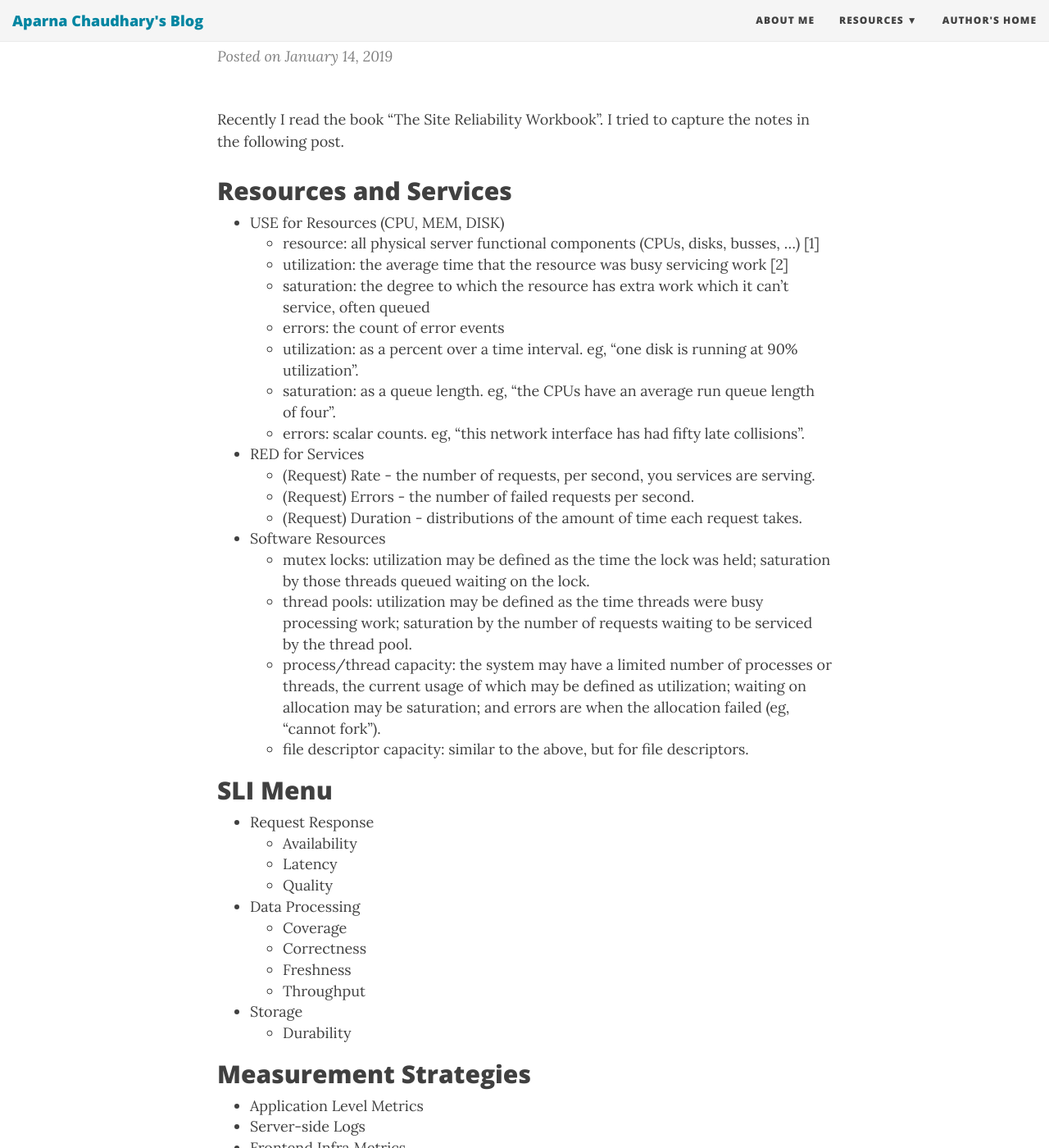
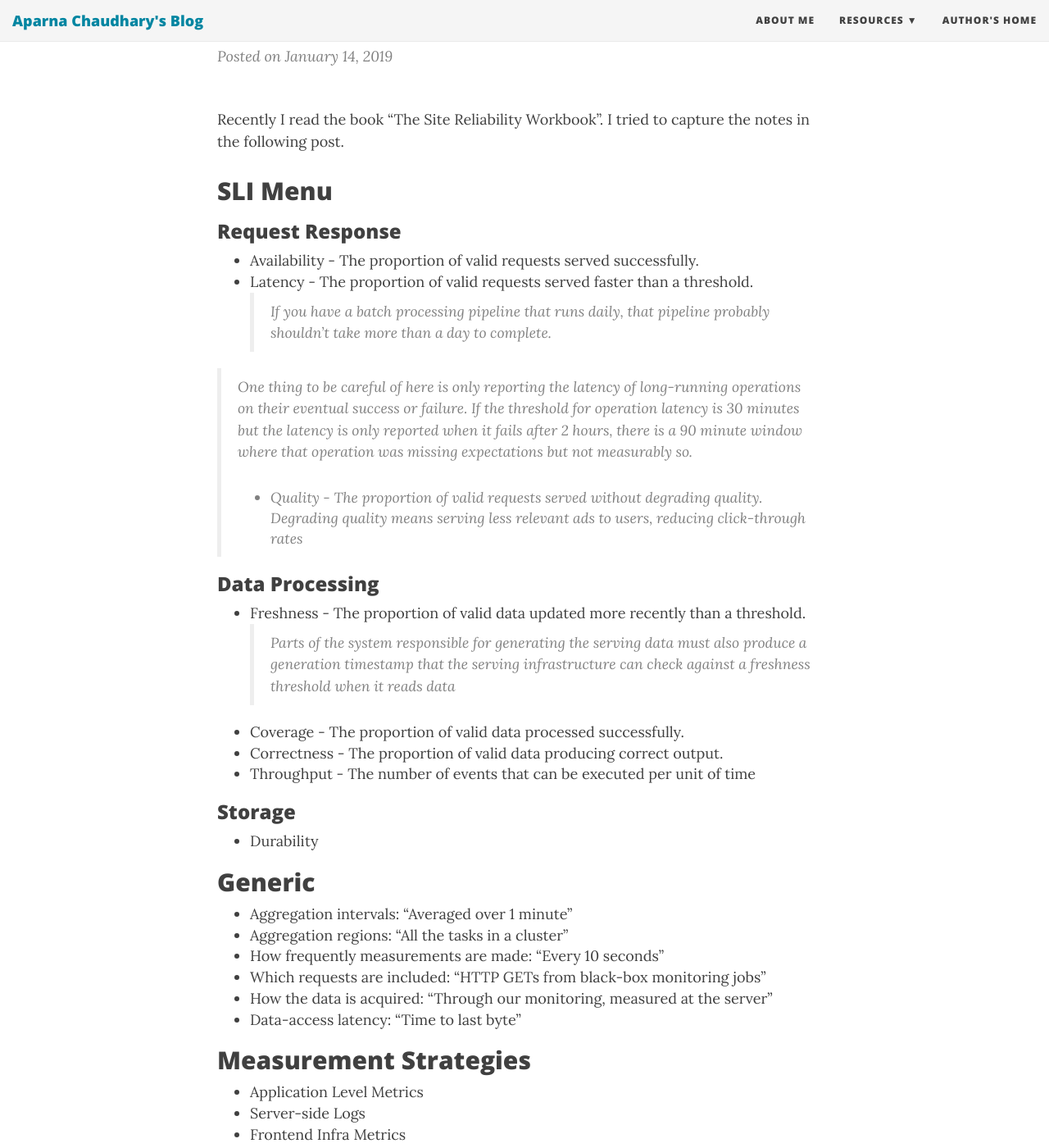
Before and after one commit to aparnachaudhary/aparnachaudhary.github.io, a Jekyll site: the page built from _posts/2019-01-14-The-Site-Reliability-Workbook.md, in a window 1280 px wide and 1400 px high, scrolled down 194 px. Shown: the whole window at 82% size. Built offline with Jekyll 4.4.1, drawn with Linux system fonts in a browser that asks for light colours; nearby versions of some CDN libraries; comment, search, counter and statistics services are not loaded; some of the changed text lies outside the part shown.

Commit message:
Update 2019-01-14-The-Site-Reliability-Workbook.md

```diff
--- a/_posts/2019-01-14-The-Site-Reliability-Workbook.md
+++ b/_posts/2019-01-14-The-Site-Reliability-Workbook.md
@@ -6,43 +6,37 @@ tags: [SRE, SLI, SLO, SLA]
 
 Recently I read the book “The Site Reliability Workbook”. I tried to capture the notes in the following post.
 
-## Resources and Services
+## SLI Menu
 
-* USE for Resources (CPU, MEM, DISK)
-  * resource: all physical server functional components (CPUs, disks, busses, ...) [1]
-  * utilization: the average time that the resource was busy servicing work [2]
-  * saturation: the degree to which the resource has extra work which it can't service, often queued
-  * errors: the count of error events
-  * utilization: as a percent over a time interval. eg, "one disk is running at 90% utilization".
-  * saturation: as a queue length. eg, "the CPUs have an average run queue length of four".
-  * errors: scalar counts. eg, "this network interface has had fifty late collisions".
+### Request Response
+  * Availability - The proportion of valid requests served successfully.
+  * Latency - The proportion of valid requests served faster than a threshold.
+  > If you have a batch processing pipeline that runs daily, that pipeline probably shouldn't take more than a day to complete.
 
-* RED for Services
-  * (Request) Rate - the number of requests, per second, you services are serving.
-  * (Request) Errors - the number of failed requests per second.
-  * (Request) Duration - distributions of the amount of time each request takes.
+> One thing to be careful of here is only reporting the latency of long-running operations on their eventual success or failure. If the threshold for operation latency is 30 minutes but the latency is only reported when it fails after 2 hours, there is a 90 minute window where that operation was missing expectations but not measurably so.
+  * Quality - The proportion of valid requests served without degrading quality.
+  > Degrading quality means serving less relevant ads to users, reducing click-through rates
 
-* Software Resources
-  * mutex locks: utilization may be defined as the time the lock was held; saturation by those threads queued waiting on the lock.
-  * thread pools: utilization may be defined as the time threads were busy processing work; saturation by the number of requests waiting to be serviced by the thread pool.
-  * process/thread capacity: the system may have a limited number of processes or threads, the current usage of which may be defined as utilization; waiting on allocation may be saturation; and errors are when the allocation failed (eg, "cannot fork").
-  * file descriptor capacity: similar to the above, but for file descriptors.
+### Data Processing
+  * Freshness - The proportion of valid data updated more recently than a threshold.
+  > Parts of the system responsible for generating the serving data must also produce a generation timestamp that the serving infrastructure can check against a freshness threshold when it reads data
+  * Coverage - The proportion of valid data processed successfully.
+  * Correctness - The proportion of valid data producing correct output.
+  * Throughput - The number of events that can be executed per unit of time
+
+### Storage
+  * Durability
+
+## Generic
+
+* Aggregation intervals: “Averaged over 1 minute”
+* Aggregation regions: “All the tasks in a cluster”
+* How frequently measurements are made: “Every 10 seconds”
+* Which requests are included: “HTTP GETs from black-box monitoring jobs”
+* How the data is acquired: “Through our monitoring, measured at the server”
+* Data-access latency: “Time to last byte”
 
 
-
-## SLI Menu
-
-* Request Response
-  * Availability
-  * Latency
-  * Quality
-* Data Processing
-  * Coverage
-  * Correctness
-  * Freshness
-  * Throughput
-* Storage
-  * Durability
 
 ## Measurement Strategies
 
@@ -89,3 +83,37 @@ long-running operations on their eventual success or failure. If the
 threshold for operation latency is 30 minutes but the latency is only
 reported when it fails after 2 hours, there is a 90 minute window where
 that operation was missing expectations but not measurably so.
+
+> Make sure that your SLIs have an _event_, a success criterion, and specify where and how you record success or failure. Describe your specification as the proportion of events that were good.
+> Make sure that your SLO specifies both a _target_ and a _measurement window_.
+
+> Big data systems, such as data processing pipelines, tend to care about throughput and end-to-end latency. In other words: How much data is being processed? How long does it take the data to progress from ingestion to completion? (Some pipelines may also have targets for latency on individual processing stages.)
+
+> Pipelines are a great way of doing batch processing: And measuring how good your batch processing is going can’t be done on “Did this request work,” because provided the pipeline is running correctly all work will eventually be done, and even if it breaks we have time to fix it without user pain. So we have to think about it a different way.
+
+## Resources and Services
+
+* USE for Resources (CPU, MEM, DISK)
+  * resource: all physical server functional components (CPUs, disks, busses, ...) [1]
+  * utilization: the average time that the resource was busy servicing work [2]
+  * saturation: the degree to which the resource has extra work which it can't service, often queued
+  * errors: the count of error events
+  * utilization: as a percent over a time interval. eg, "one disk is running at 90% utilization".
+  * saturation: as a queue length. eg, "the CPUs have an average run queue length of four".
+  * errors: scalar counts. eg, "this network interface has had fifty late collisions".
+
+* RED for Services
+  * (Request) Rate - the number of requests, per second, you services are serving.
+  * (Request) Errors - the number of failed requests per second.
+  * (Request) Duration - distributions of the amount of time each request takes.
+
+* Software Resources
+  * mutex locks: utilization may be defined as the time the lock was held; saturation by those threads queued waiting on the lock.
+  * thread pools: utilization may be defined as the time threads were busy processing work; saturation by the number of requests waiting to be serviced by the thread pool.
+  * process/thread capacity: the system may have a limited number of processes or threads, the current usage of which may be defined as utilization; waiting on allocation may be saturation; and errors are when the allocation failed (eg, "cannot fork").
+  * file descriptor capacity: similar to the above, but for file descriptors.
+
+## References
+
+* https://www.usenix.org/sites/default/files/conference/protected-files/srecon18emea_slides_geisberger.pdf
+* https://www.usenix.org/sites/default/files/conference/protected-files/srecon18emea_slides_fong-jones.pdf
```
